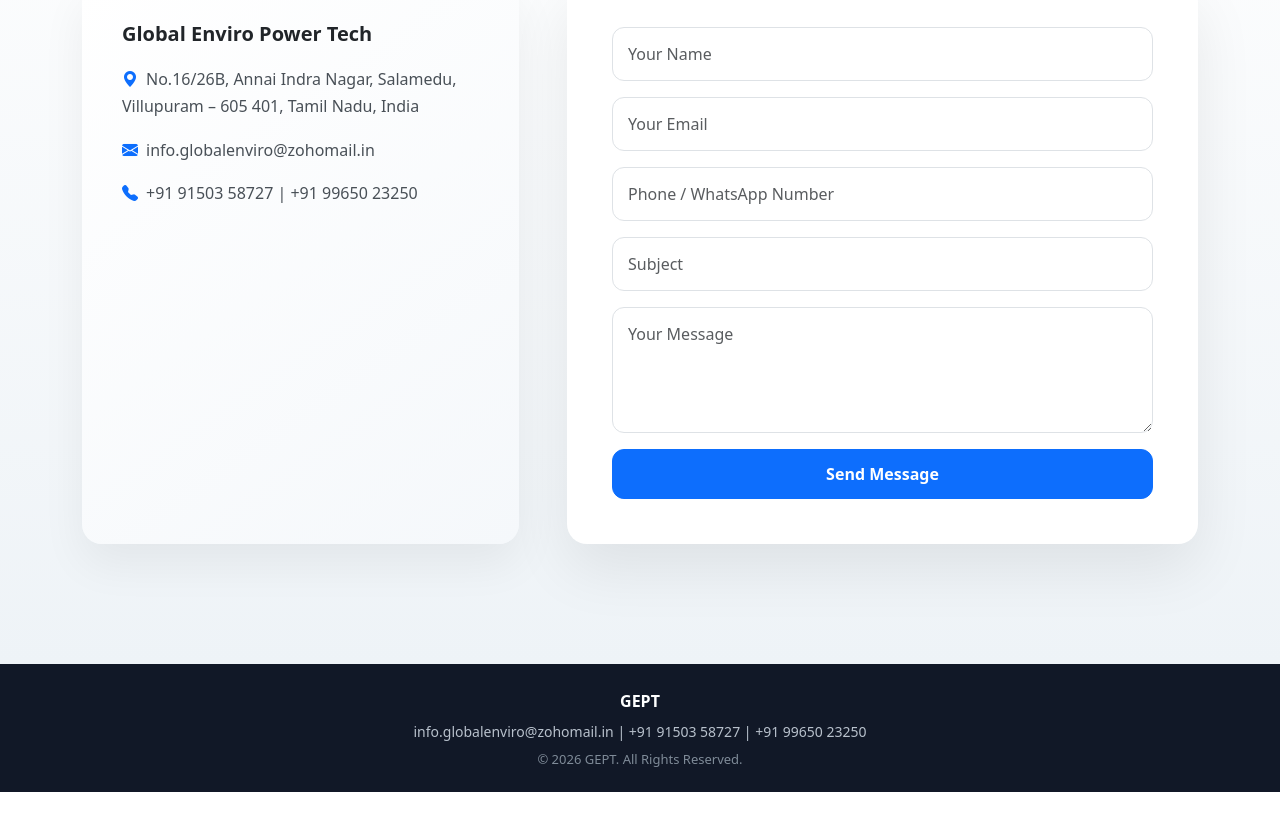
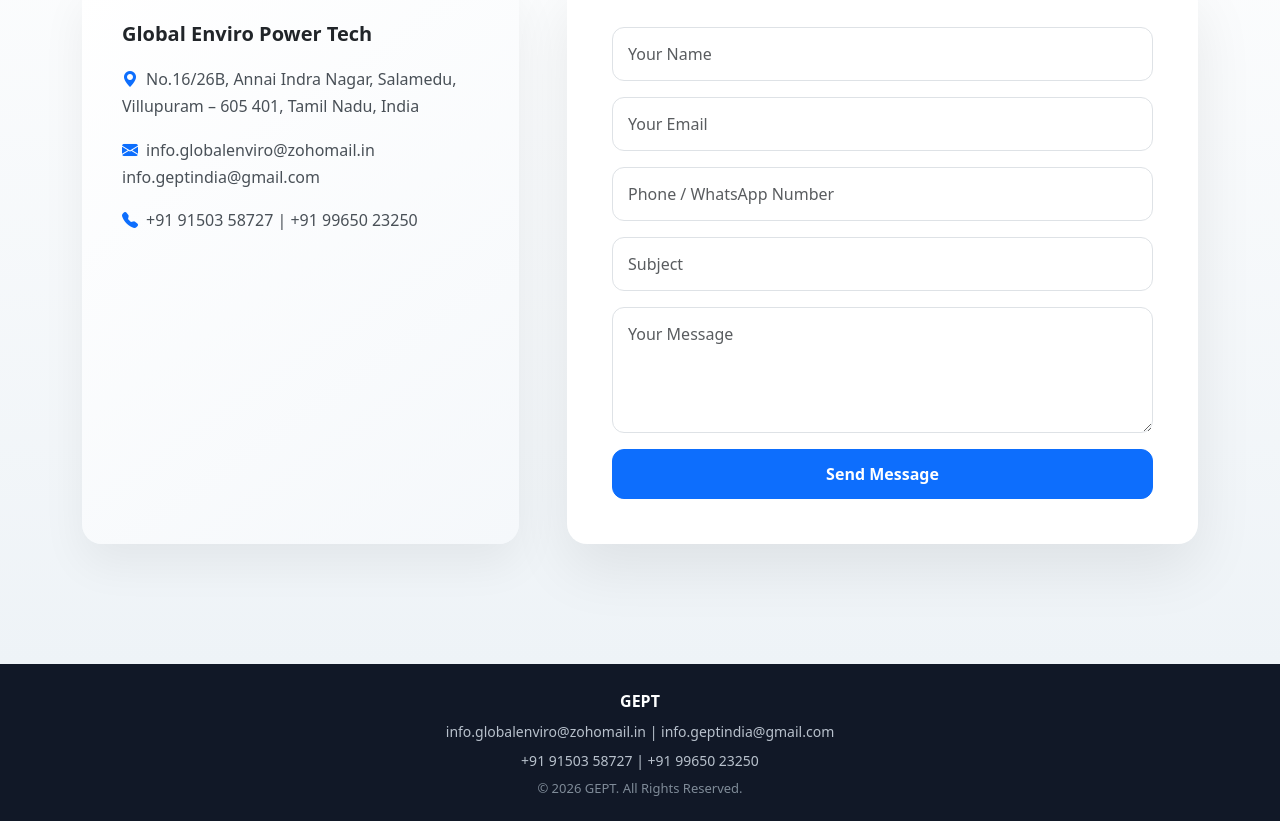
Before and after one commit to Shameer623/gept-frontend, a React (Vite) app: page / in a window 1280 px wide. Shown: the part 7700-8521 px from the top of the page. Before the commit the page ends 8492 px from the top, so only its background shows below. Built offline with nearby package versions, Linux system fonts and the light colour scheme.

Commit message:
Update company contact information

```diff
--- a/src/components/Contact.jsx
+++ b/src/components/Contact.jsx
@@ -108,9 +108,11 @@ function Contact() {
               </p>
 
               <p>
-                <i className="bi bi-envelope-fill text-primary me-2"></i>
-                {company.email}
-              </p>
+  <i className="bi bi-envelope-fill text-primary me-2"></i>
+  {company.emails[0]}
+  <br />
+  {company.emails[1]}
+</p>
 
               <p>
                 <i className="bi bi-telephone-fill text-primary me-2"></i>
--- a/src/components/Footer.jsx
+++ b/src/components/Footer.jsx
@@ -11,8 +11,12 @@ function Footer() {
         </h6>
 
         <p className="footer-contact">
-          {company.email} | {company.phones.join(" | ")}
-        </p>
+  {company.emails.join(" | ")}
+</p>
+
+<p className="footer-contact">
+  {company.phones.join(" | ")}
+</p>
 
         <p className="footer-copy">
           © 2026 {company.shortName}. All Rights Reserved.
--- a/src/data/company-temp.js
+++ b/src/data/company-temp.js
@@ -8,12 +8,15 @@ const company = {
   heroSubtitle:
     "Operation, Maintenance & Upgradation of Wastewater Treatment Plants",
 
-  email: "info.globalenviro@zohomail.in",
+  emails: [
+  "info.globalenviro@zohomail.in",
+  "info.geptindia@gmail.com"
+],
 
-  phones: [
+phones: [
   "+91 91503 58727",
   "+91 99650 23250"
-  ],
+],
 
   address:
     "No.16/26B, Annai Indra Nagar, Salamedu, Villupuram – 605 401, Tamil Nadu, India",
```
